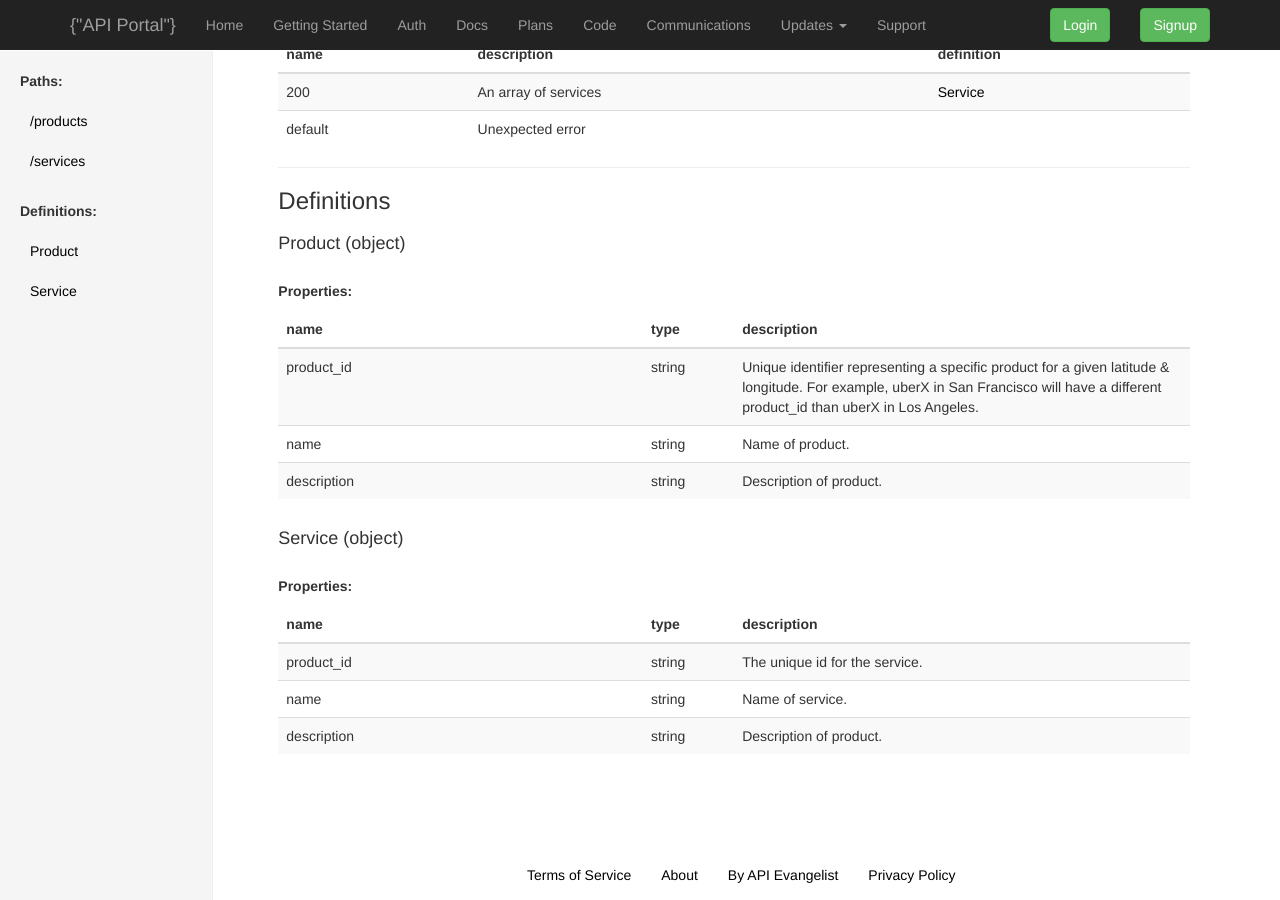
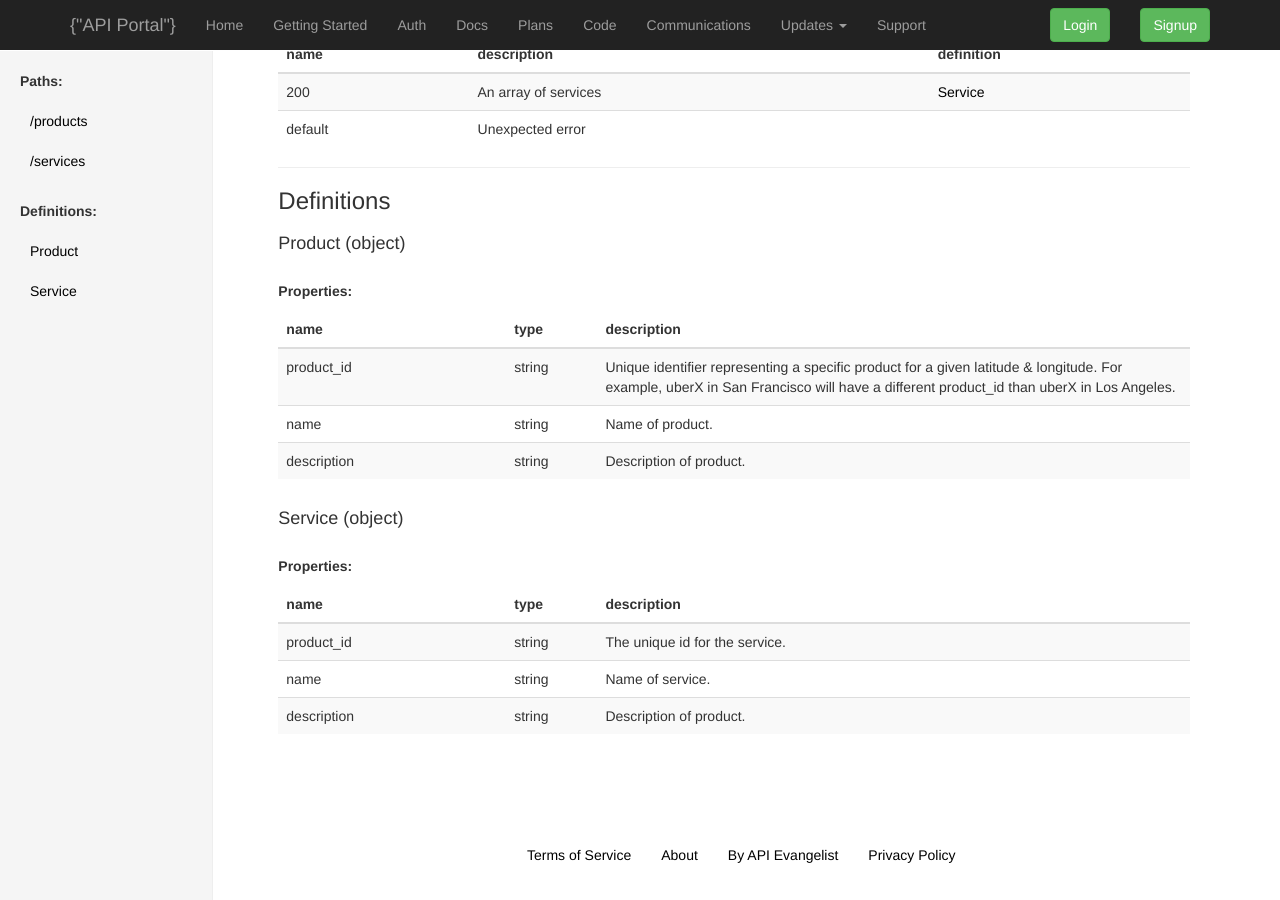
Before and after one commit to api-evangelist/portal-minimum, a Jekyll site: the page built from documentation/index.html, in a window 1280 px wide and 900 px high, scrolled down 901 px. Built offline with Jekyll 4.4.1, drawn with Linux system fonts in a browser that asks for light colours.

Commit message:
put back

```diff
--- a/documentation/index.html
+++ b/documentation/index.html
@@ -150,9 +150,9 @@ title: '{{ site.documentation.title }}'
                <table class="table table-striped">
                  <thead>
                    <tr>
-                     <th width="40%">name</th>
+                     <th width="25%">name</th>
                      <th>type</th>
-                     <th width="50%">description</th>
+                     <th width="65%">description</th>
                    </tr>
                  </thead>
                  <tbody>
```
